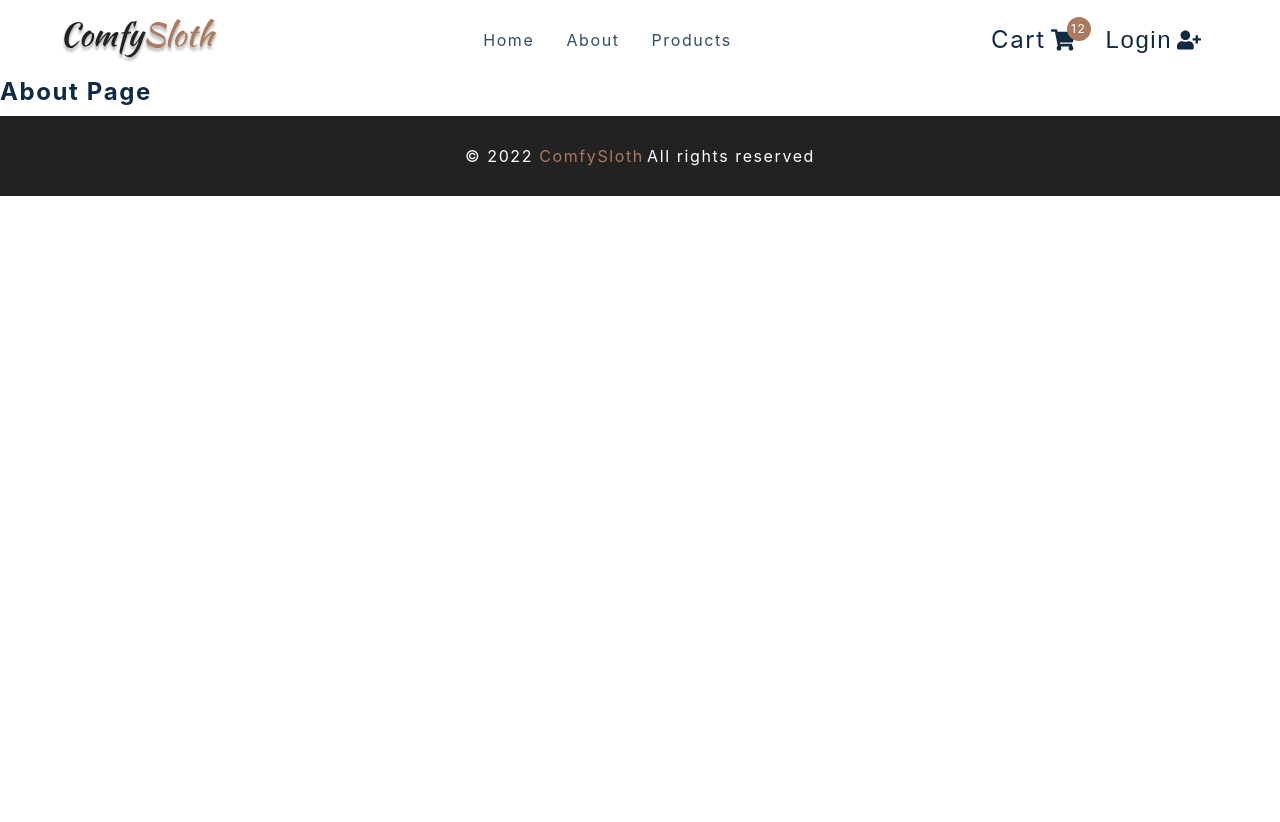
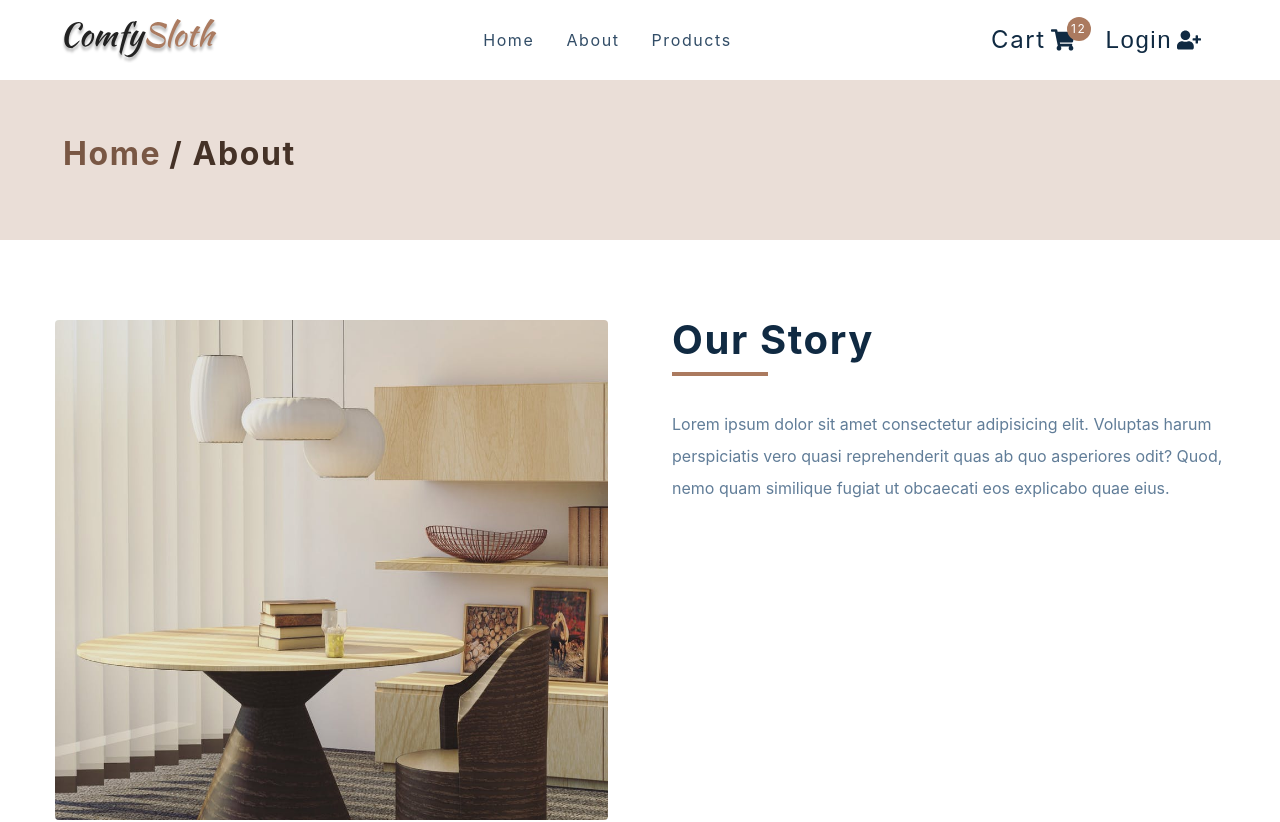
Before and after one commit to fearm3/e-commerce, a React (Create React App) app: page /about in a window 1280 px wide. Shown: the top 822 px of the page. Before the commit the page ends 800 px from the top, so only its background shows below. Built offline with nearby package versions, Linux system fonts and the light colour scheme; the HTML template or start-up script is replaced by a standard one.

Commit message:
add about page

```diff
--- a/src/components/PageHero.js
+++ b/src/components/PageHero.js
@@ -1,9 +1,18 @@
-import React from 'react'
-import styled from 'styled-components'
-import { Link } from 'react-router-dom'
-const PageHero = () => {
-  return <h4>page hero</h4>
-}
+import React from "react";
+import styled from "styled-components";
+import { Link } from "react-router-dom";
+const PageHero = ({ title }) => {
+  // console.log(title);
+  return (
+    <Wrapper>
+      <div className="section-center">
+        <h3>
+          <Link to="/">Home</Link>/ {title}
+        </h3>
+      </div>
+    </Wrapper>
+  );
+};
 
 const Wrapper = styled.section`
   background: var(--clr-primary-10);
@@ -21,6 +30,6 @@
   a:hover {
     color: var(--clr-primary-1);
   }
-`
+`;
 
-export default PageHero
+export default PageHero;
--- a/src/pages/AboutPage.js
+++ b/src/pages/AboutPage.js
@@ -1,11 +1,30 @@
-import React from 'react'
-import styled from 'styled-components'
-import { PageHero } from '../components'
-import aboutImg from '../assets/hero-bcg.jpeg'
+import React from "react";
+import styled from "styled-components";
+import { PageHero } from "../components";
+import aboutImg from "../assets/hero-bcg.jpeg";
 
 const AboutPage = () => {
-  return <h4>about page</h4>
-}
+  return (
+    <main>
+      <PageHero title="about" />
+      <Wrapper className="page section section-center">
+        <img src={aboutImg} alt="nice desk" />
+        <article>
+          <div className="title">
+            <h2>our story</h2>
+            <div className="underline"></div>
+          </div>
+          <p>
+            Lorem ipsum dolor sit amet consectetur adipisicing elit. Voluptas
+            harum perspiciatis vero quasi reprehenderit quas ab quo asperiores
+            odit? Quod, nemo quam similique fugiat ut obcaecati eos explicabo
+            quae eius.
+          </p>
+        </article>
+      </Wrapper>
+    </main>
+  );
+};
 
 const Wrapper = styled.section`
   display: grid;
@@ -33,5 +52,5 @@
   @media (min-width: 992px) {
     grid-template-columns: 1fr 1fr;
   }
-`
-export default AboutPage
+`;
+export default AboutPage;
--- a/src/pages/CheckoutPage.js
+++ b/src/pages/CheckoutPage.js
@@ -1,12 +1,19 @@
-import React from 'react'
-import styled from 'styled-components'
-import { PageHero, StripeCheckout } from '../components'
+import React from "react";
+import styled from "styled-components";
+import { PageHero, StripeCheckout } from "../components";
 // extra imports
-import { useCartContext } from '../context/cart_context'
-import { Link } from 'react-router-dom'
+import { useCartContext } from "../context/cart_context";
+import { Link } from "react-router-dom";
 
 const CheckoutPage = () => {
-  return <h4>checkout page</h4>
-}
-const Wrapper = styled.div``
-export default CheckoutPage
+  return (
+    <main>
+      <PageHero title="checkout" />
+      <Wrapper className="page">
+        <h1>checkout here</h1>
+      </Wrapper>
+    </main>
+  );
+};
+const Wrapper = styled.div``;
+export default CheckoutPage;
```
